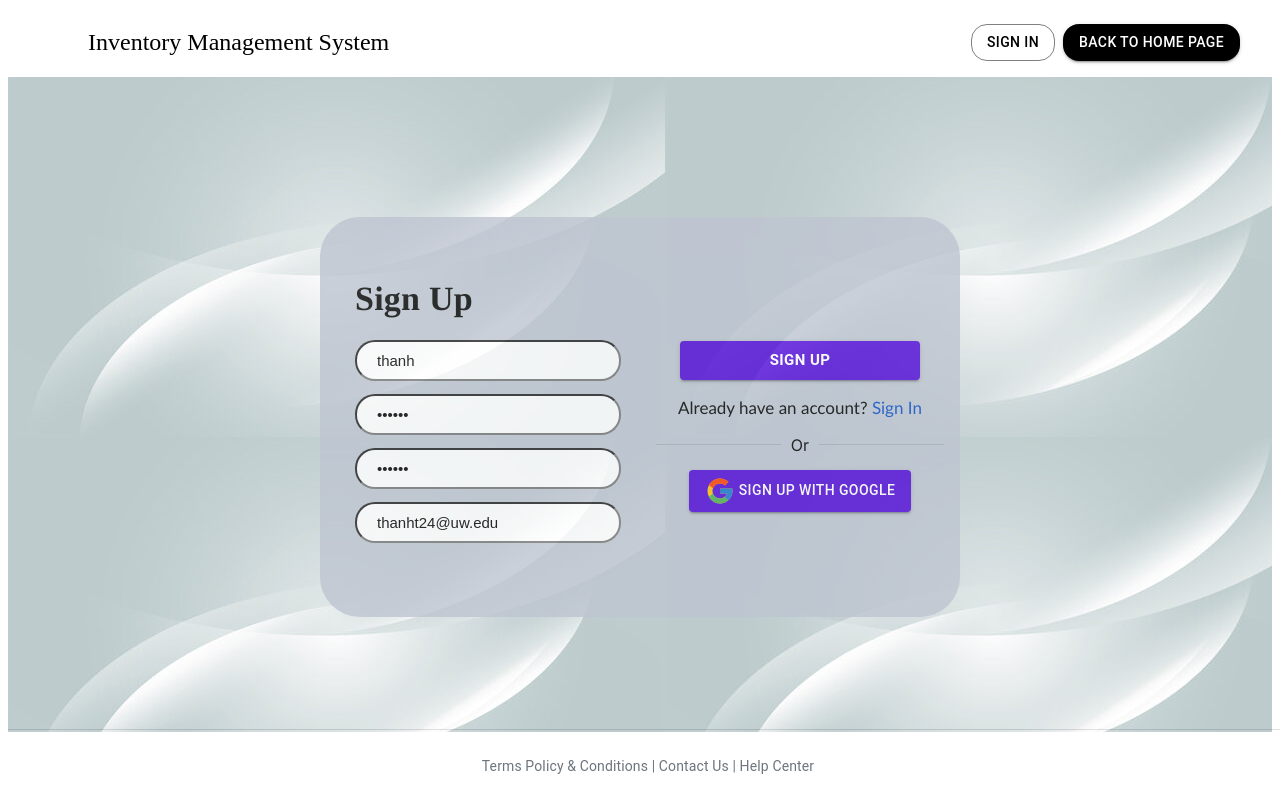
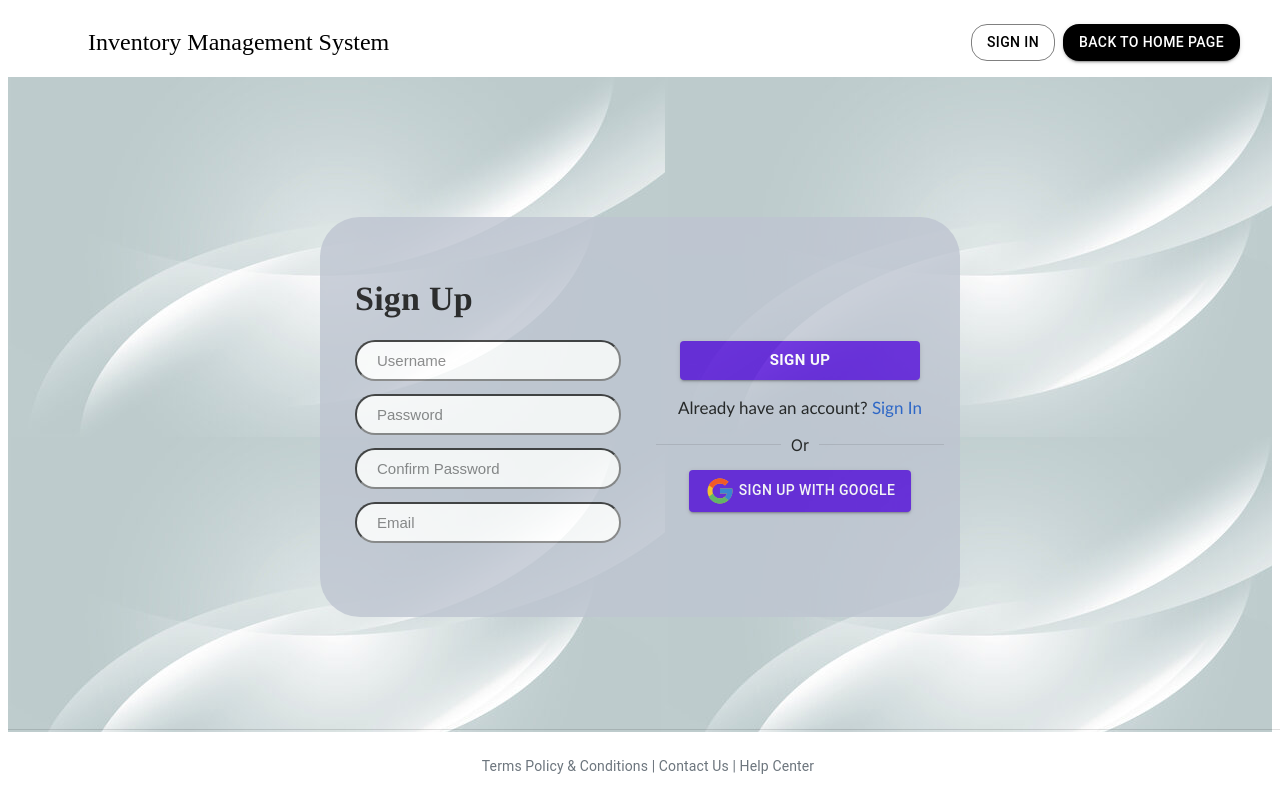
Before and after one commit to thanhtrinh-code/working-inventory, a Next.js app: page /signup in a window 1280 px wide. Built offline with nearby package versions, Linux system fonts and the light colour scheme.

Commit message:
finished

```diff
--- a/app/landing/page.js
+++ b/app/landing/page.js
@@ -41,9 +41,9 @@ export default function Page() {
   return (
     <>
       <Container>
-        <Box sx={StyledBody}>
+        {isAuthenticated ? <Box sx={StyledBody}>
           <SearchField/>
-        </Box>
+        </Box> : null}
       </Container>
       {isAuthenticated ? <Inventory/> : null }
     </>
--- a/app/signin/page.js
+++ b/app/signin/page.js
@@ -8,8 +8,8 @@ import { useRouter } from "next/navigation";
 
 export default function Page() {
   const router = useRouter();
-  const [signinEmail, setEmail] = useState('thanht24@uw.edu');
-  const [signinPassword, setPassword] = useState('123456');
+  const [signinEmail, setEmail] = useState('');
+  const [signinPassword, setPassword] = useState('');
   const [error, setError] = useState('');
   async function handleSignIn(e){
     e.preventDefault();
--- a/app/signup/page.js
+++ b/app/signup/page.js
@@ -12,10 +12,10 @@ import { doc, setDoc } from "firebase/firestore";
 
 export default function Page() {
   const router = useRouter();
-  const [username, setUsername] = useState('thanh');
-  const [password, setPassword] = useState('123456');
-  const [email, setEmail] = useState('thanht24@uw.edu');
-  const [confirmPassword, setConfirmPassword] = useState('123456');
+  const [username, setUsername] = useState('');
+  const [password, setPassword] = useState('');
+  const [email, setEmail] = useState('');
+  const [confirmPassword, setConfirmPassword] = useState('');
   const [error, setError] = useState('');
 
   async function handleSubmit(e){
```
